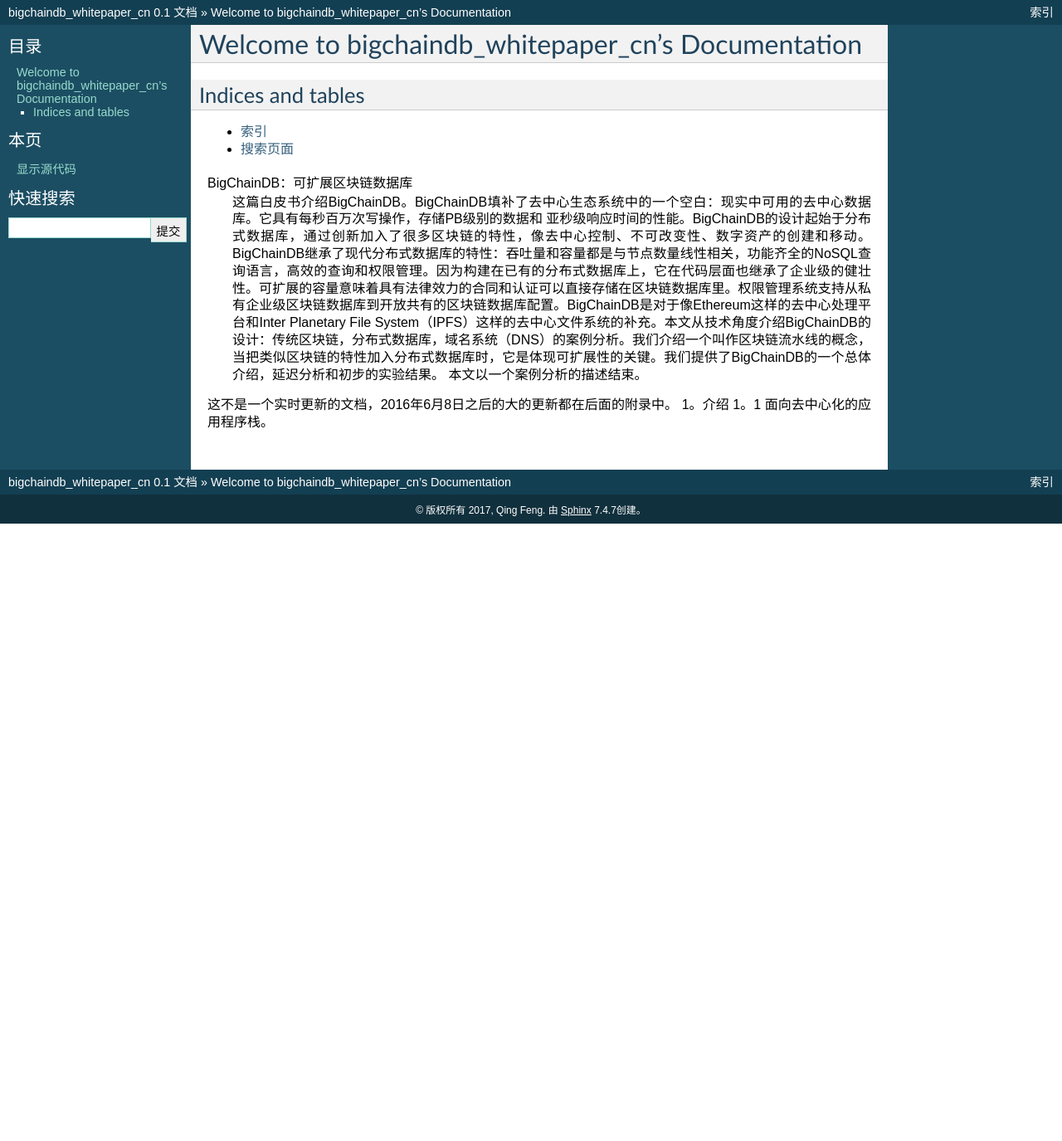
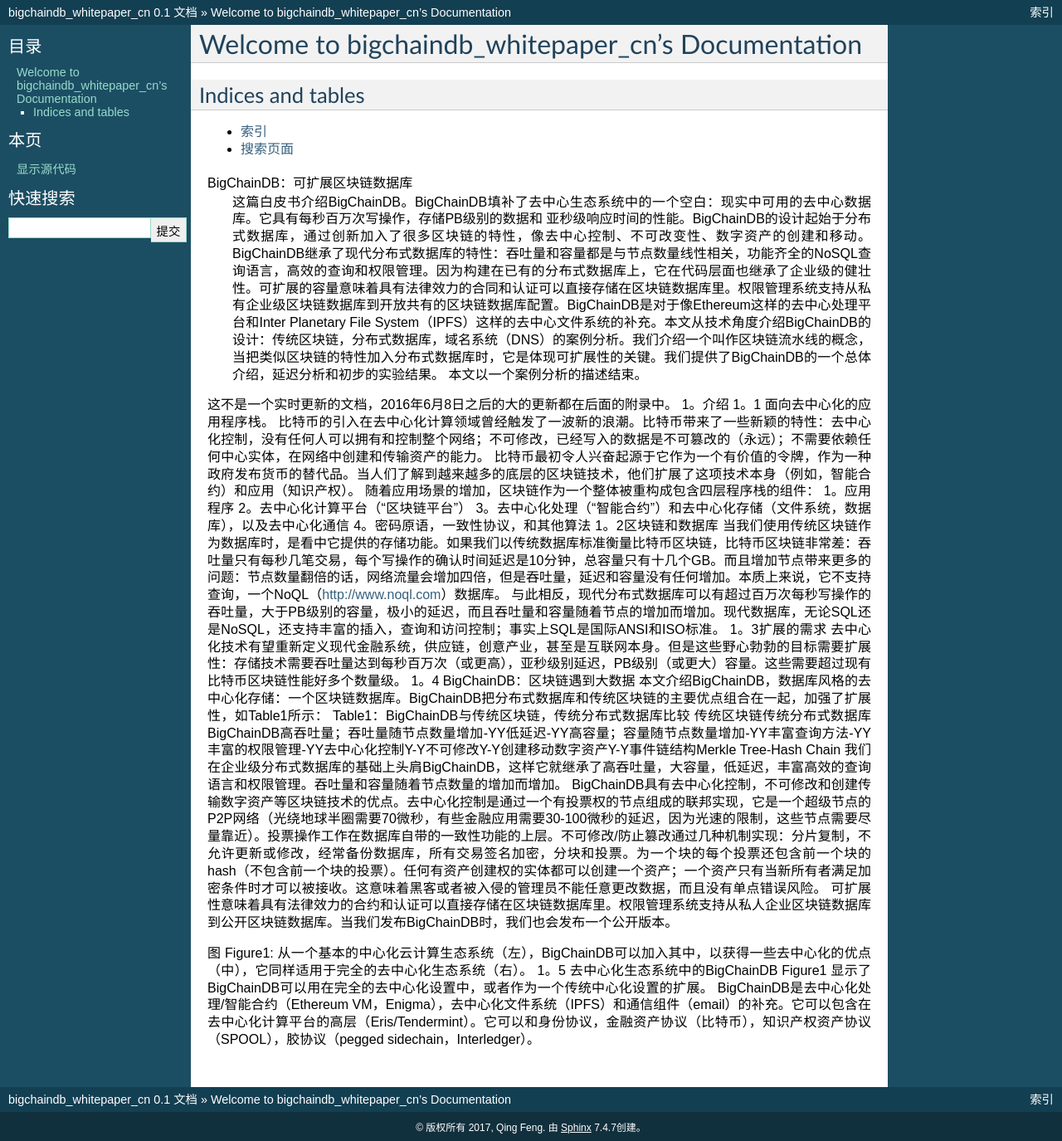
Before and after one commit to utarl/bigchaindb_whitepaper_cn, a Sphinx documentation site: the page built from source/index.rst, in a window 1280 px wide. Shown: the whole page at 83% size. Built offline with Sphinx 7.4.7, drawn with Linux system fonts in a browser that asks for light colours; before the commit the page ends 900 px from its top, so only the background shows below that.

Commit message:
whitepaper

```diff
--- a/source/index.rst
+++ b/source/index.rst
@@ -19,3 +19,28 @@
 这不是一个实时更新的文档，2016年6月8日之后的大的更新都在后面的附录中。
 1。介绍
 1。1 面向去中心化的应用程序栈。
+比特币的引入在去中心化计算领域曾经触发了一波新的浪潮。比特币带来了一些新颖的特性：去中心化控制，没有任何人可以拥有和控制整个网络；不可修改，已经写入的数据是不可篡改的（永远）；不需要依赖任何中心实体，在网络中创建和传输资产的能力。
+比特币最初令人兴奋起源于它作为一个有价值的令牌，作为一种政府发布货币的替代品。当人们了解到越来越多的底层的区块链技术，他们扩展了这项技术本身（例如，智能合约）和应用（知识产权）。
+随着应用场景的增加，区块链作为一个整体被重构成包含四层程序栈的组件：
+1。应用程序
+2。去中心化计算平台（“区块链平台”）
+3。去中心化处理（“智能合约”）和去中心化存储（文件系统，数据库），以及去中心化通信
+4。密码原语，一致性协议，和其他算法
+1。2区块链和数据库
+当我们使用传统区块链作为数据库时，是看中它提供的存储功能。如果我们以传统数据库标准衡量比特币区块链，比特币区块链非常差：吞吐量只有每秒几笔交易，每个写操作的确认时间延迟是10分钟，总容量只有十几个GB。而且增加节点带来更多的问题：节点数量翻倍的话，网络流量会增加四倍，但是吞吐量，延迟和容量没有任何增加。本质上来说，它不支持查询，一个NoQL（http://www.noql.com）数据库。
+与此相反，现代分布式数据库可以有超过百万次每秒写操作的吞吐量，大于PB级别的容量，极小的延迟，而且吞吐量和容量随着节点的增加而增加。现代数据库，无论SQL还是NoSQL，还支持丰富的插入，查询和访问控制；事实上SQL是国际ANSI和ISO标准。
+1。3扩展的需求
+去中心化技术有望重新定义现代金融系统，供应链，创意产业，甚至是互联网本身。但是这些野心勃勃的目标需要扩展性：存储技术需要吞吐量达到每秒百万次（或更高），亚秒级别延迟，PB级别（或更大）容量。这些需要超过现有比特币区块链性能好多个数量级。
+1。4 BigChainDB：区块链遇到大数据
+本文介绍BigChainDB，数据库风格的去中心化存储：一个区块链数据库。BigChainDB把分布式数据库和传统区块链的主要优点组合在一起，加强了扩展性，如Table1所示：
+Table1：BigChainDB与传统区块链，传统分布式数据库比较
+传统区块链传统分布式数据库BigChainDB高吞吐量；吞吐量随节点数量增加-YY低延迟-YY高容量；容量随节点数量增加-YY丰富查询方法-YY丰富的权限管理-YY去中心化控制Y-Y不可修改Y-Y创建移动数字资产Y-Y事件链结构Merkle Tree-Hash Chain
+我们在企业级分布式数据库的基础上头肩BigChainDB，这样它就继承了高吞吐量，大容量，低延迟，丰富高效的查询语言和权限管理。吞吐量和容量随着节点数量的增加而增加。
+BigChainDB具有去中心化控制，不可修改和创建传输数字资产等区块链技术的优点。去中心化控制是通过一个有投票权的节点组成的联邦实现，它是一个超级节点的P2P网络（光绕地球半圈需要70微秒，有些金融应用需要30-100微秒的延迟，因为光速的限制，这些节点需要尽量靠近）。投票操作工作在数据库自带的一致性功能的上层。不可修改/防止篡改通过几种机制实现：分片复制，不允许更新或修改，经常备份数据库，所有交易签名加密，分块和投票。为一个块的每个投票还包含前一个块的hash（不包含前一个块的投票）。任何有资产创建权的实体都可以创建一个资产；一个资产只有当新所有者满足加密条件时才可以被接收。这意味着黑客或者被入侵的管理员不能任意更改数据，而且没有单点错误风险。
+可扩展性意味着具有法律效力的合约和认证可以直接存储在区块链数据库里。权限管理系统支持从私人企业区块链数据库到公开区块链数据库。当我们发布BigChainDB时，我们也会发布一个公开版本。
+
+图
+Figure1: 从一个基本的中心化云计算生态系统（左），BigChainDB可以加入其中，以获得一些去中心化的优点（中），它同样适用于完全的去中心化生态系统（右）。
+1。5 去中心化生态系统中的BigChainDB
+Figure1 显示了BigChainDB可以用在完全的去中心化设置中，或者作为一个传统中心化设置的扩展。
+BigChainDB是去中心化处理/智能合约（Ethereum VM，Enigma），去中心化文件系统（IPFS）和通信组件（email）的补充。它可以包含在去中心化计算平台的高层（Eris/Tendermint）。它可以和身份协议，金融资产协议（比特币），知识产权资产协议（SPOOL），胶协议（pegged sidechain，Interledger）。
```
